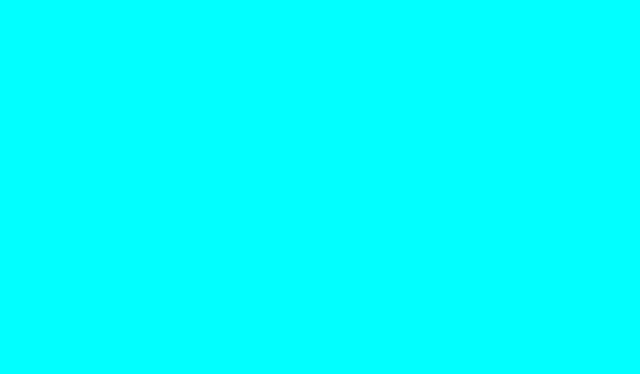
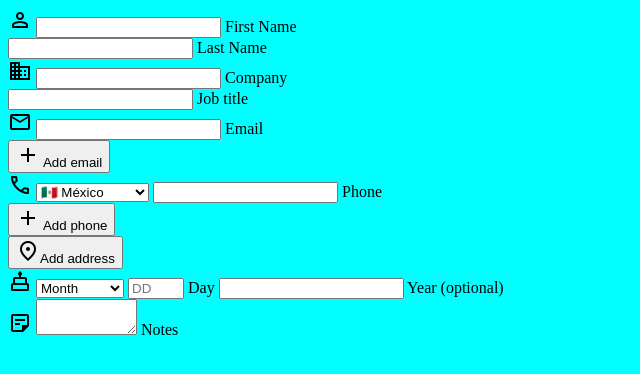
Before and after one commit to uchihasnd/Contacts, a plain HTML site: page index.html in a window 1280 px wide. Shown: the whole page, without its empty margins (0-640 px from the left). Drawn offline with nearby package versions, Linux system fonts and the light colour scheme.

Commit message:
Contact form

```diff
--- a/index.html
+++ b/index.html
@@ -1,12 +1,109 @@
 <!DOCTYPE html>
 <html lang="en">
-<head>
-     <meta charset="UTF-8">
-     <meta name="viewport" content="width=device-width, initial-scale=1.0">
-     <link rel="stylesheet" href="css/styles.css">
-     <title>Contacts</title>
-</head>
-<body>
-
-</body>
+  <head>
+    <meta charset="UTF-8" />
+    <meta name="viewport" content="width=device-width, initial-scale=1.0" />
+    <link rel="stylesheet" href="css/styles.css" />
+    <title>Contacts</title>
+    <link rel="preconnect" href="https://fonts.googleapis.com" />
+    <link rel="preconnect" href="https://fonts.gstatic.com" crossorigin />
+    <link
+      href="https://fonts.googleapis.com/css2?family=Roboto:ital,wght@0,100..900;1,100..900&display=swap"
+      rel="stylesheet"
+    />
+    <link href="https://fonts.googleapis.com/css2?family=Material+Symbols+Outlined" rel="stylesheet" />
+  </head>
+  <body>
+    <div class="container">
+      <div class="form-contacts">
+        <form action="" class="">
+          <div class="form-field">
+            <span class="material-symbols-outlined"> person </span>
+            <input
+              type="text"
+              class="form-input"
+              name=""
+              id="first-name"
+              placeholder=" "
+              required
+            />
+            <label for="first-name" class="form-label">First Name</label>
+          </div>
+          <div class="form-field">
+            <input type="text" class="form-input" name="" id="" placeholder=" " required />
+            <label for="last-name" class="form-label">Last Name</label>
+          </div>
+          <div class="form-field">
+            <span class="material-symbols-outlined">domain</span>
+            <input type="text" class="form-input" name="" id="" placeholder=" " />
+            <label for="company" class="form-label">Company</label>
+          </div>
+          <div class="form-field">
+            <input type="text" class="form-input" name="" id="" placeholder=" " />
+            <label for="" class="form-label">Job title</label>
+          </div>
+          <div class="form-field">
+            <span class="material-symbols-outlined">mail</span>
+            <input type="email" class="form-input" name="email" id="" placeholder=" "/>
+            <label for="" class="form-label">Email</label>
+          </div>
+          <div class="form-button">
+            <button class="btn"><span class="material-symbols-outlined">add</span> Add email</button>
+          </div>
+          <div class="form-field">
+            <span class="material-symbols-outlined">call</span>
+            <select name="" id="" class="form-select">
+              <option value="mx">🇲🇽 México</option>
+              <option value="🇦🇫">🇦🇫 Afghanistan</option>
+              <option value="🇨🇴">🇨🇴 Colombia</option>
+            </select>
+            <input type="tel" class="form-input" name="" id="" placeholder=" " />
+            <label for="" class="form-label">Phone</label>
+          </div>
+          <div class="form-field">
+            <div class="form-button">
+              <button class="btn"><span class="material-symbols-outlined">add</span> Add phone</button>
+            </div>
+          </div>
+          <div class="form-button">
+            <button class="btn"><span class="material-symbols-outlined">location_on</span>Add address</button>
+          </div>
+          <div class="form-field">
+            <span class="material-symbols-outlined">cake</span>
+            <select name="month" id="" class="form-select">
+              <option value="" selected>Month</option>
+              <option value="January">January</option>
+              <option value="February">February</option>
+              <option value="March">March</option>
+              <option value="April">April</option>
+              <option value="May">May</option>
+              <option value="June">June</option>
+              <option value="July">July</option>
+              <option value="August">August</option>
+              <option value="September">September</option>
+              <option value="October">October</option>
+              <option value="November">November</option>
+              <option value="December">December</option>
+            </select>
+            <input type="number" name="" id="" class="" min="1" max="31" placeholder="DD" />
+            <label for="" class="form-label">Day</label>
+            <input type="number" name="" id="" placeholder=" " />
+            <label for="" class="form-label">Year (optional)</label>
+          </div>
+          <div class="form-field">
+            <span class="material-symbols-outlined">sticky_note_2</span>
+            <textarea
+              name=""
+              id=""
+              cols="10"
+              rows="2"
+              placeholder=" "
+              class="form-input notes"
+            ></textarea>
+            <label for="" class="form-label">Notes</label>
+          </div>
+        </form>
+      </div>
+    </div>
+  </body>
 </html>
```
